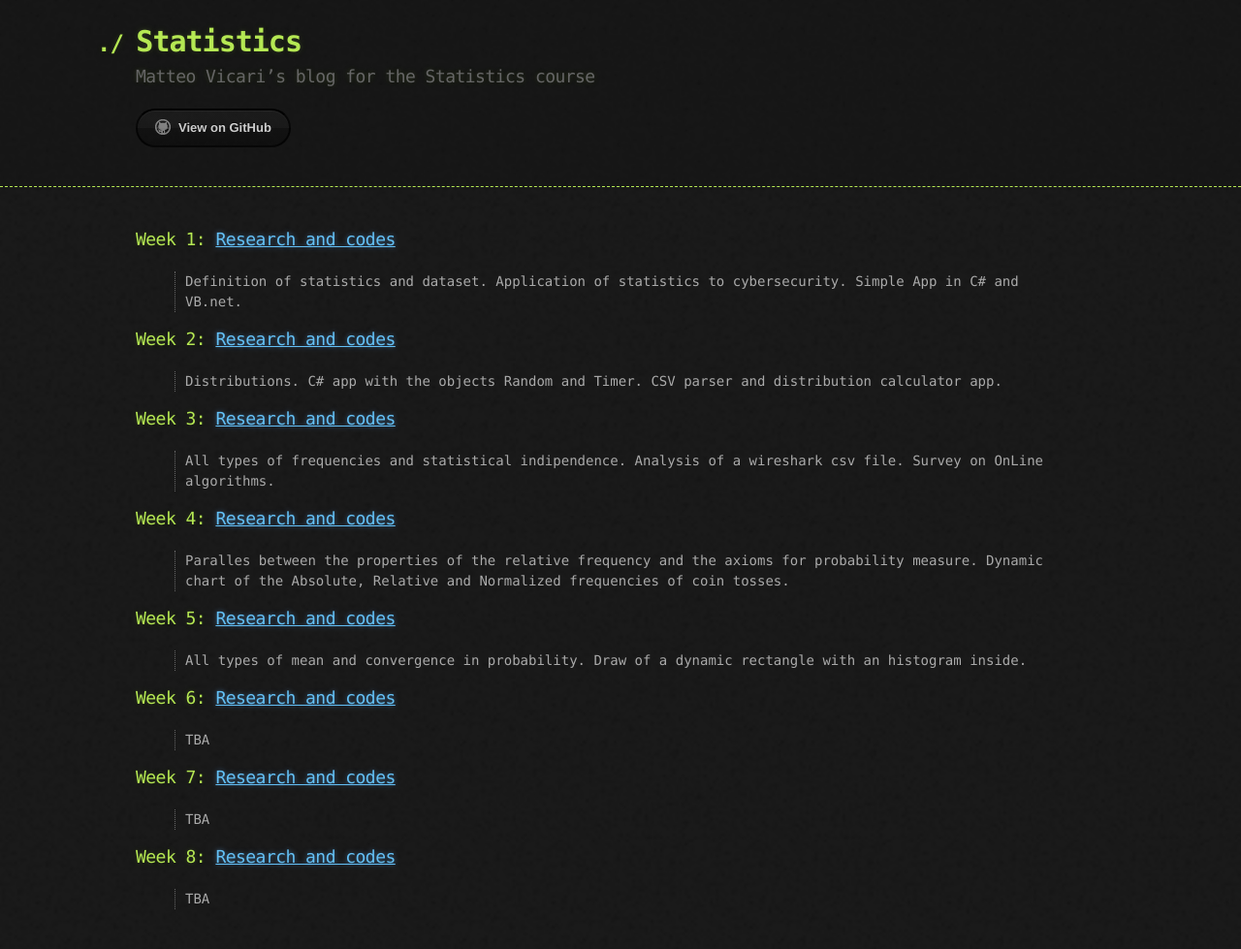
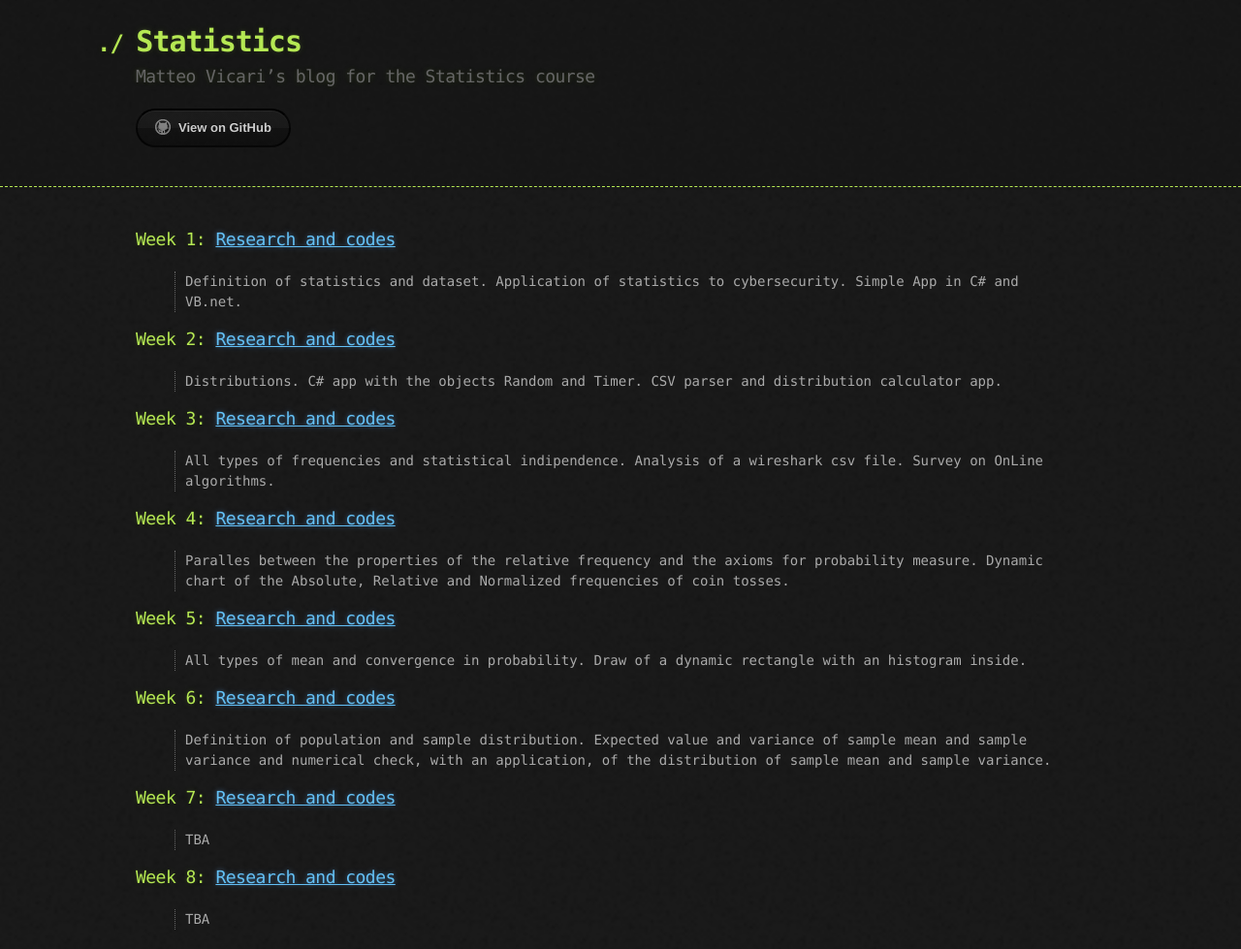
Before and after one commit to Videars/Statistics, a Jekyll site: the page built from index.md, in a window 1280 px wide. Shown: the whole page at 97% size. Built offline with Jekyll 4.4.1, drawn with Linux system fonts in a browser that asks for light colours; our own code applies the rules of GitHub Pages for plain Markdown files; before the commit the page ends 958 px from its top, so only the background shows below that.

Commit message:
Update index.md

```diff
--- a/index.md
+++ b/index.md
@@ -19,7 +19,7 @@
 
 
 ### Week 6: [Research and codes](https://videars.github.io/Week6/)
-> TBA
+> Definition of population and sample distribution. Expected value and variance of sample mean and sample variance and numerical check, with an application, of the distribution of sample mean and sample variance.
 
 
 ### Week 7: [Research and codes](https://videars.github.io/Week7/)
```
